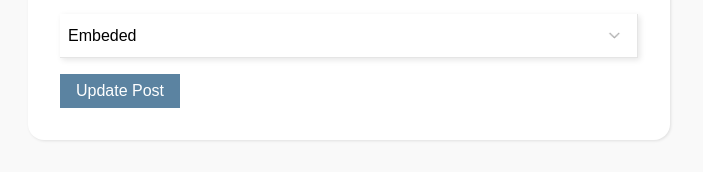
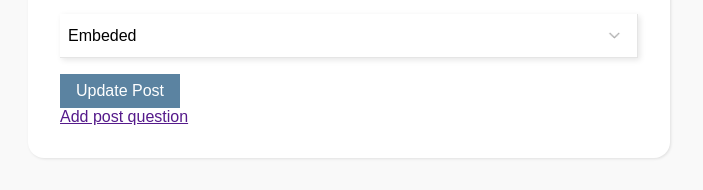
Before and after one commit to tian2992/afinidata-content-manager, a Django app: page /posts/1/edit in a window 1280 px wide. Shown: the part 1365-1555 px from the top of the page, without its empty margins (28-731 px from the left). Before the commit the page ends 1507 px from the top, so only its background shows below. Run offline with Django 3.2, Linux system fonts and the light colour scheme; tables that the repository leaves empty hold one stand-in row (values such as "Sample post"); data that the repository does not hold is empty; parts of the project's set-up code (start-up, migrations or seed data) failed here and were passed over.

Commit message:
changes in list and new/edit view

```diff
--- a/posts/templates/posts/edit.html
+++ b/posts/templates/posts/edit.html
@@ -69,6 +69,8 @@
                     <div>
                         <input type="submit" value="Update Post">
                     </div>
+
+                    <a href="">Add post question</a>
                 </form>
                 <div class="tags">
                     <label for="">Add tag: </label>
--- a/posts/templates/posts/list.html
+++ b/posts/templates/posts/list.html
@@ -22,7 +22,8 @@
                                 <strong>Usr. Feedback: </strong><span>{{ post.feedback_total_users }}</span><br>
                                 <strong>Av. Feedback: </strong><span>{{ post.feedback_average }}</span><br>
                                 <strong>Total Usr. to send</strong><span>{{ post.total_sended_users }}</span><br>
-                                <strong>Total Usr. to use</strong><span>{{ post.total_used_users }}</span>
+                                <strong>Total Usr. to use</strong><span>{{ post.total_used_users }}</span><br>
+                                <strong>Is new?</strong><span>{{ post.new }}</span>
                             </div>
                             <div class="column">
                                 <strong>Tags:</strong>
--- a/posts/views.py
+++ b/posts/views.py
@@ -135,7 +135,7 @@ def new_post(request):
 
         saved_post = Post.objects.create(**data)
 
-        return redirect('posts:post', id=saved_post.pk)
+        return redirect('posts:edit-post', id=saved_post.pk)
 
     try:
         if request.GET['quest'] == 'afini':
```
